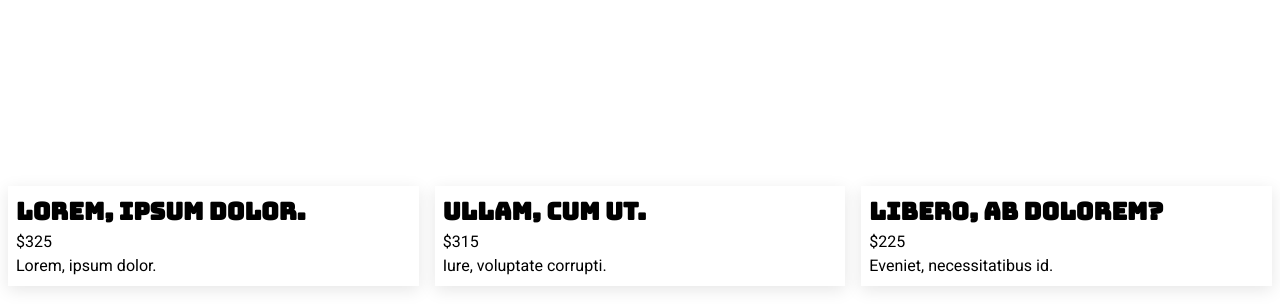
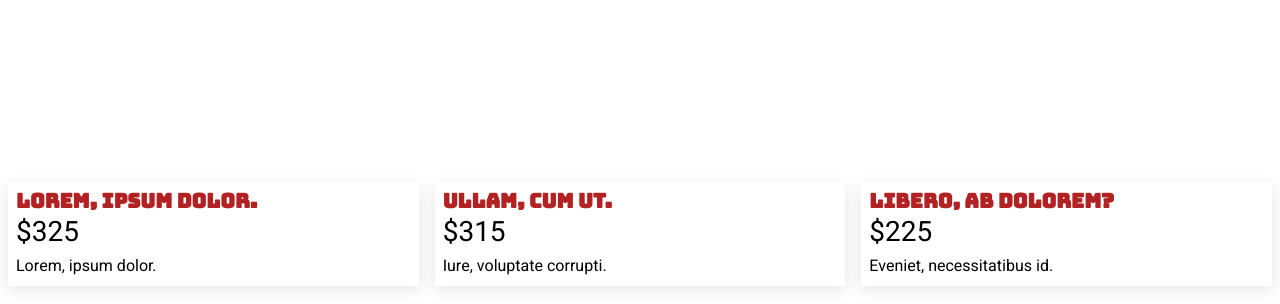
Before and after one commit to Annie-Huang/dynamic-grid-layout, a website: page index.html in a window 1280 px wide. Shown: the part 354-658 px from the top of the page. Drawn offline with Linux system fonts and the light colour scheme.

Commit message:
Adjust the font-size for the text

```diff
--- a/demo.css
+++ b/demo.css
@@ -126,6 +126,16 @@ body {
   box-shadow: 0 0.25rem 1rem rgb(0 0 0 / 0.1);
 }
 
+.card__title {
+  font-size: 1.25rem;
+  line-height: 1.1;
+  color: firebrick;
+}
+
+.card__price {
+  font-size: 1.75rem;
+}
+
 .card__img {
   /*width: 100%;*/
   aspect-ratio: 1 / 1;
```
